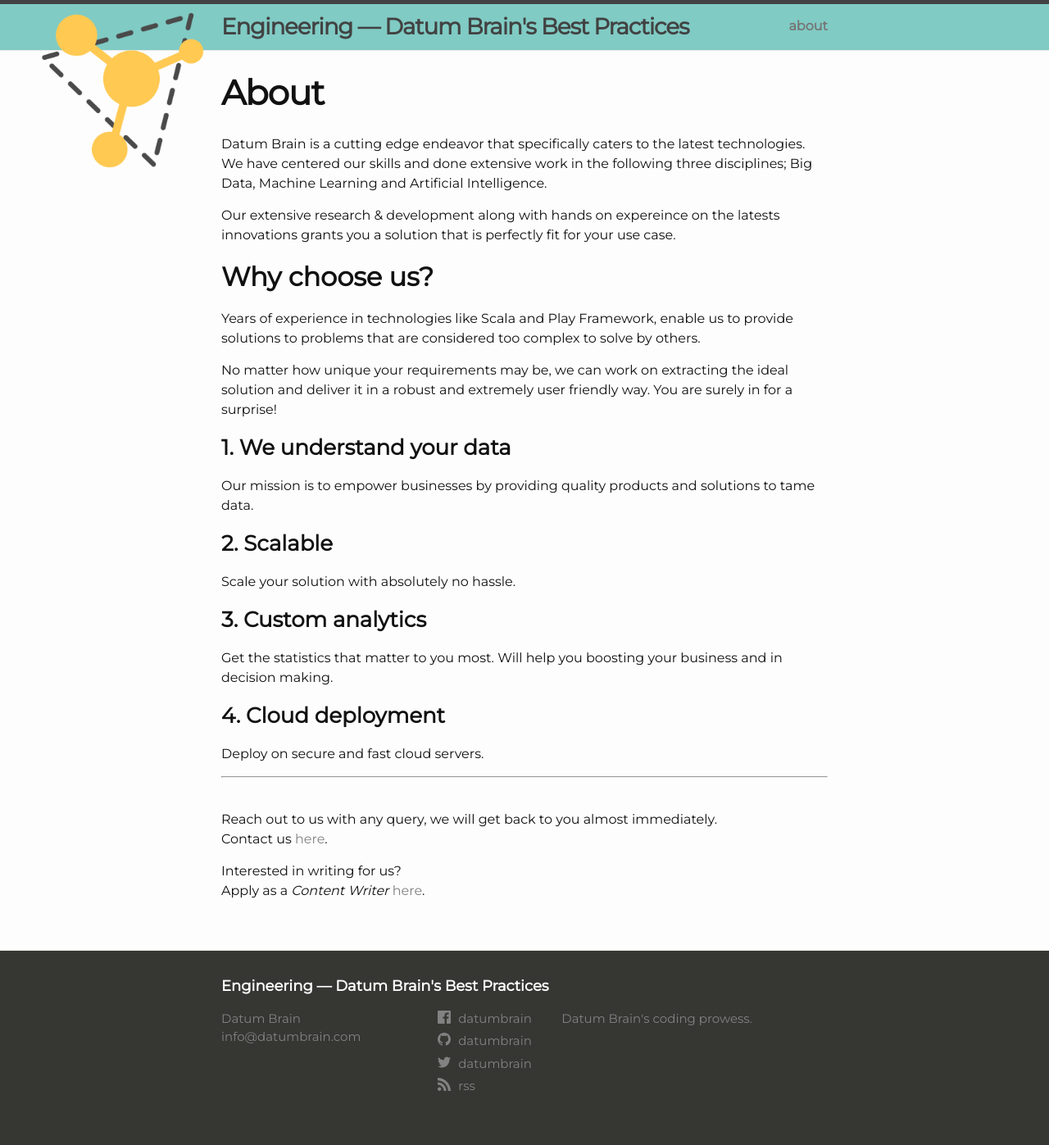
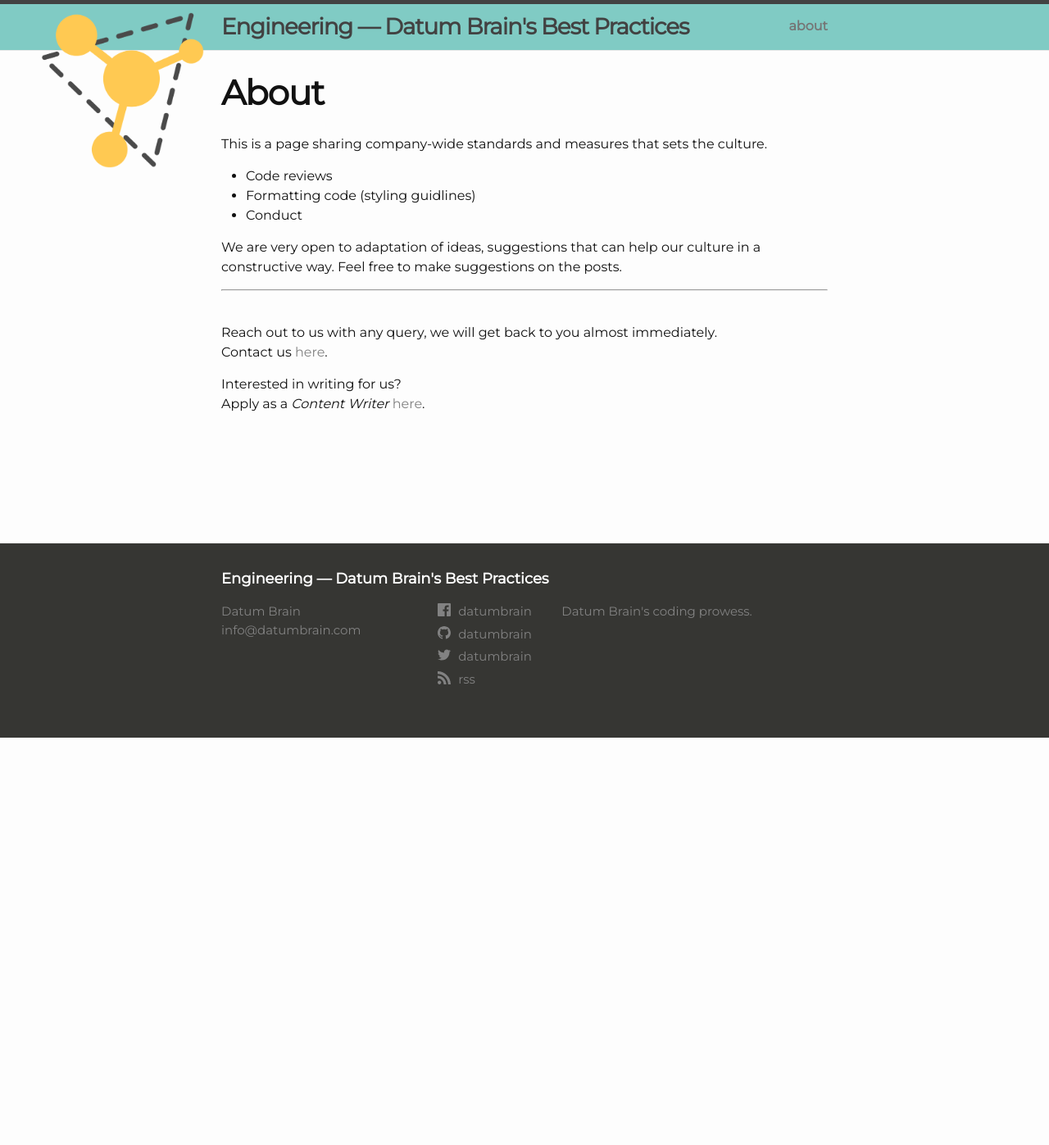
Before and after one commit to datumbrain/engineering, a Jekyll site: the page built from about.md, in a window 1280 px wide. Shown: the whole page at 82% size. Built offline with Jekyll 4.4.1, drawn with Linux system fonts in a browser that asks for light colours; after the commit the page ends 900 px from its top, so only the background shows below that.

Commit message:
About Page Updated

```diff
--- a/about.md
+++ b/about.md
@@ -4,31 +4,13 @@ title: About
 permalink: /about/
 ---
 
-Datum Brain is a cutting edge endeavor that specifically caters to the latest technologies. We have centered our skills and done extensive work in the following three disciplines; Big Data, Machine Learning and Artificial Intelligence.
+This is a page sharing company-wide standards and measures that sets the culture.
 
-Our extensive research & development along with hands on expereince on the latests innovations grants you a solution that is perfectly fit for your use case.
+* Code reviews
+* Formatting code (styling guidlines)
+* Conduct
 
-## Why choose us?
-
-Years of experience in technologies like Scala and Play Framework, enable us to provide solutions to problems that are considered too complex to solve by others.
-
-No matter how unique your requirements may be, we can work on extracting the ideal solution and deliver it in a robust and extremely user friendly way. You are surely in for a surprise!
-
-### 1. We understand your data
-
-Our mission is to empower businesses by providing quality products and solutions to tame data.
-
-### 2. Scalable
-
-Scale your solution with absolutely no hassle.
-
-### 3. Custom analytics
-
-Get the statistics that matter to you most. Will help you boosting your business and in decision making.
-
-### 4. Cloud deployment
-Deploy on secure and fast cloud servers.
-<br/>
+We are very open to adaptation of ideas, suggestions that can help our culture in a constructive way. Feel free to make suggestions on the posts.
 
 ________________
 
```
Also changed, not shown: assets/d3js-icon.svg (deleted), assets/posts/echo-with-box/0.png (deleted), assets/posts/echo-with-box/1.png (deleted), assets/posts/echo-with-box/2.png (deleted), assets/posts/echo-with-box/3.png (deleted), assets/posts/neo4j-bolt.png (deleted), assets/posts/nodejs-mongodb-heroku.png (deleted), assets/posts/programming.png (deleted), assets/posts/scala-jsonx.png (deleted).
